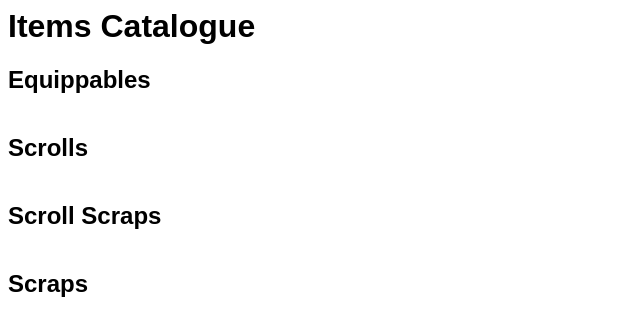
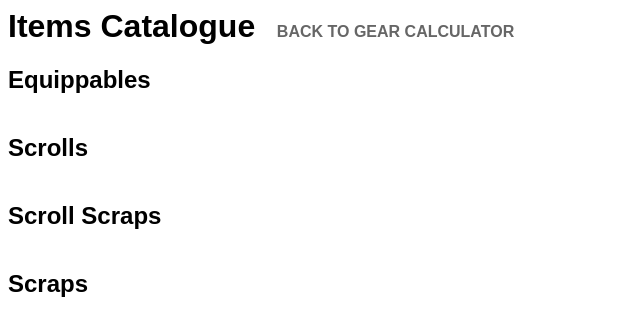
Before and after one commit to DanaMercury/dragonsoul, a Django app: page /gear/catalog in a window 1280 px wide. Shown: the top 336 px of the page, without its empty margins (0-640 px from the left). Run offline with Django 3.2, Linux system fonts and the light colour scheme; data that the repository does not hold is empty.

Commit message:
add link back to gear calculator

```diff
--- a/gear/templates/gear/catalog.html
+++ b/gear/templates/gear/catalog.html
@@ -15,9 +15,11 @@
 		ul { list-style: none; padding: 0; margin: 0 auto 40px; }
 		ul li { display: inline-block; margin: 3px; width: 70px; height: 70px; padding: 5px; }
 		ul li img { width: 60px; margin: 5px; cursor: pointer; }
+		.toggle { font-size: 50%; color: #666666; text-transform: uppercase; display: inline-block; margin-left: 1vw; -webkit-text-stroke: 0px; cursor: pointer; text-decoration: none; }
+		.toggle:hover { color: grey; text-decoration: underline; }
 	</style>
 </head><body>
-	<h1>Items Catalogue</h1>
+<h1>Items Catalogue <a class="toggle" href="/gear">back to Gear Calculator</a></h1>
 	<h2>Equippables</h2>
 	<ul>
 		{% for item in equippables %}
--- a/gear/templates/gear/index.html
+++ b/gear/templates/gear/index.html
@@ -35,7 +35,7 @@
 		#herogear ul li img.complete, #herogear ul li.complete img, #items li img { opacity: 1; filter: grayscale(0); }
 		#herogear .quest ul li img, #items li img { margin: 0 5px; }
 		.rarity.complete ul { display: none; }
-		.toggle { font-size: 50%; color: #666666; text-transform: uppercase; display: inline-block; margin-left: 1vw; -webkit-text-stroke: 0px; }
+		.toggle { font-size: 50%; color: #666666; text-transform: uppercase; display: inline-block; margin-left: 1vw; -webkit-text-stroke: 0px; cursor: pointer; text-decoration: none; }
 		.toggle:hover { color: grey; text-decoration: underline; }
 	</style>
 	</head><body>
```
